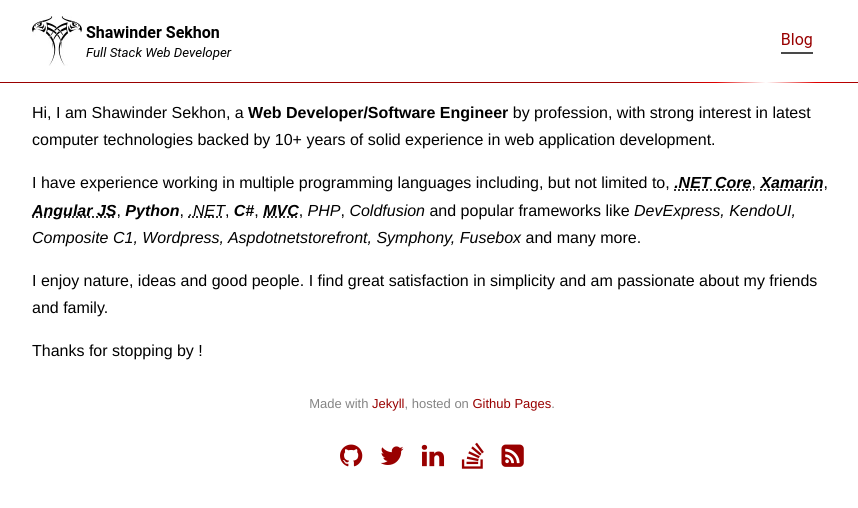
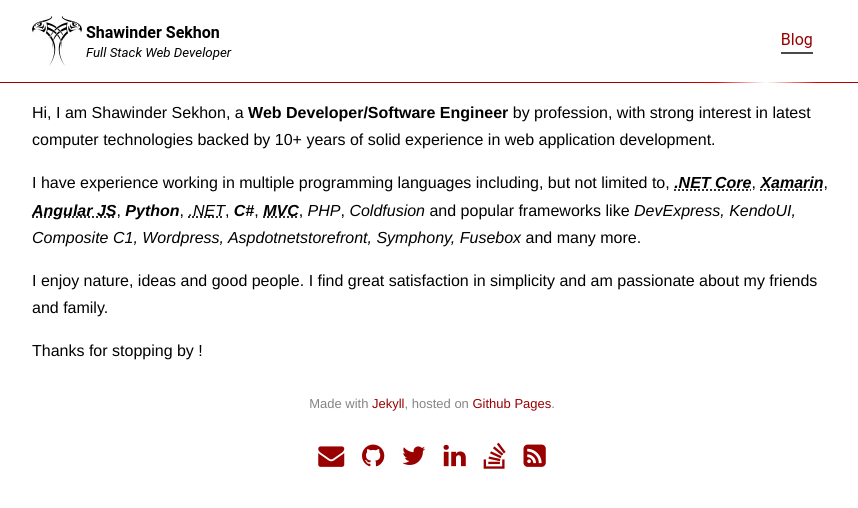
Before and after one commit to shawinder/shawinder.github.io, a Jekyll site: the page built from index.html, in a window 1280 px wide. Shown: the top 508 px of the page, without its empty margins (208-1066 px from the left). Built offline with Jekyll 4.4.1, drawn with Linux system fonts in a browser that asks for light colours; nearby versions of some CDN libraries.

Commit message:
Update master.html

```diff
--- a/_layouts/master.html
+++ b/_layouts/master.html
@@ -73,6 +73,11 @@
 	  </p>
 	  <ul class="links">
 	    <li>
+	      <a href="mailto:shawinder@outlook.com?subject=Contact Form" title="Mail Me" target="_blank">
+	      <i class="fa fa-envelope"></i>
+	      </a>
+	    </li>
+	    <li>
 	      <a href="https://github.com/shawinder" title="See my code on GitHub" target="_blank">
 	      <i class="fa fa-github"></i>
 	      </a>
```
